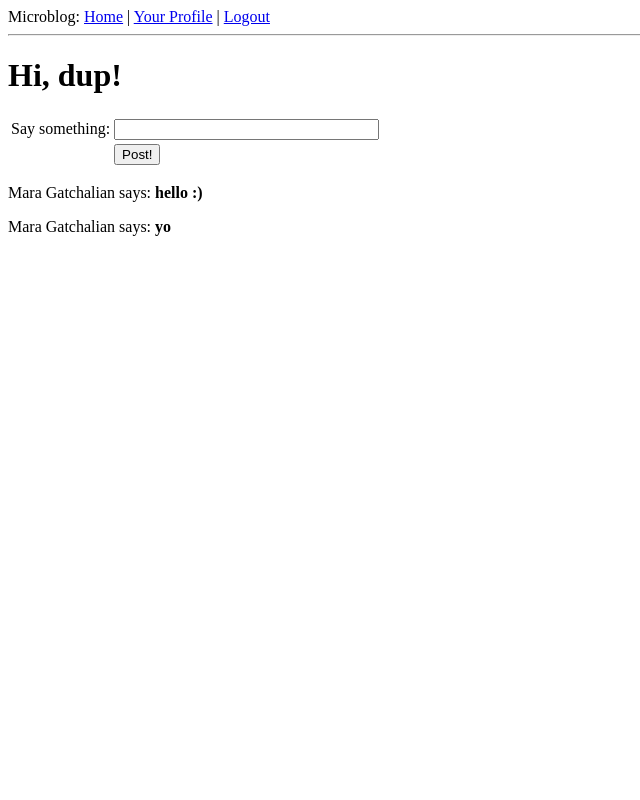
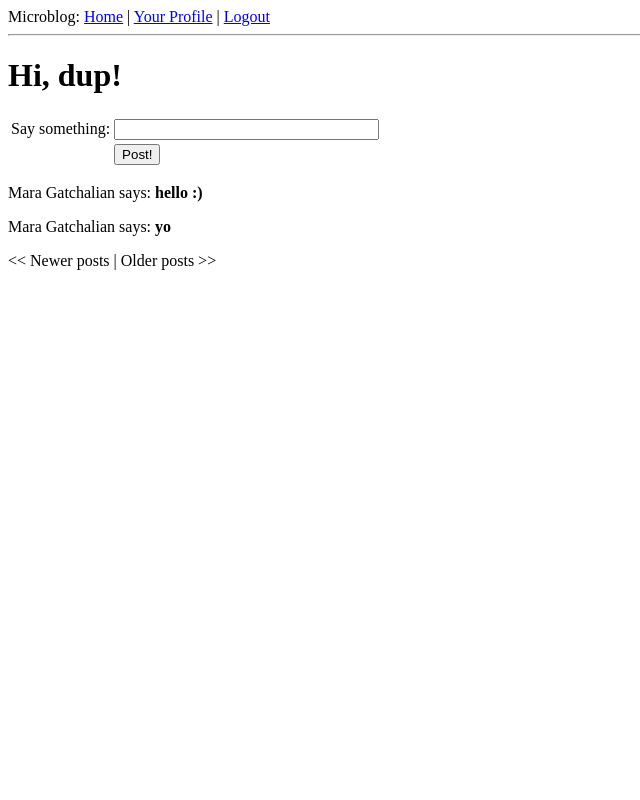
Before and after one commit to maragatchalian/flask_env, a Flask app: page / in a window 1280 px wide. Shown: the whole page, without its empty margins (0-640 px from the left). Run offline with Flask 2, Linux system fonts and the light colour scheme; a user stored in the database is signed in; data comes from the database, SQL or seed files in the repository; both versions use the stored data as it was after the commit; parts of the project's set-up code (start-up, migrations or seed data) failed here and were passed over.

Commit message:
Page Navigation

```diff
--- a/app/templates/index.html
+++ b/app/templates/index.html
@@ -22,9 +22,13 @@
           </tr>
       </table>
   </form>
-  {% for post in posts %}
+  <!-- posts is a Paginate object -->
+  {% for post in posts.items %}
   <p>
     {{ post.author.nickname }} says: <b>{{ post.body }}</b>
   </p>
   {% endfor %}
+  {% if posts.has_prev %}<a href="{{ url_for('index', page=posts.prev_num) }}">&lt;&lt; Newer posts</a>{% else %}&lt;&lt; Newer posts{% endif %} |
+  {% if posts.has_next %}<a href="{{ url_for('index', page=posts.next_num) }}">Older posts &gt;&gt;</a>{% else %}Older posts &gt;&gt;{% endif %}
+
 {% endblock %}
--- a/app/views.py
+++ b/app/views.py
@@ -70,8 +70,8 @@ def index(page=1):
         flash('Your post is now live!')
         return redirect(url_for('index'))
 
-    posts = g.user.followed_posts().paginate(page, POSTS_PER_PAGE, False).items
-    #posts = g.user.followed_posts().paginate(1, 4, False).items
+    #posts = g.user.followed_posts().paginate(page, POSTS_PER_PAGE, False).items - old
+    posts = g.user.followed_posts().paginate(page, POSTS_PER_PAGE, False)
 
     return render_template('index.html',
                            title='Home',
--- a/config.py
+++ b/config.py
@@ -25,5 +25,4 @@ MAIL_PASSWORD = None #os.environ.get('MAIL_PASSWORD')
 ADMINS = ['marsgatchalian@yahoo.com']
 
 # pagination
-#FIRST_PAGE = 1
 POSTS_PER_PAGE = 3
```
Also changed, not shown: app.db, 3 other files.
